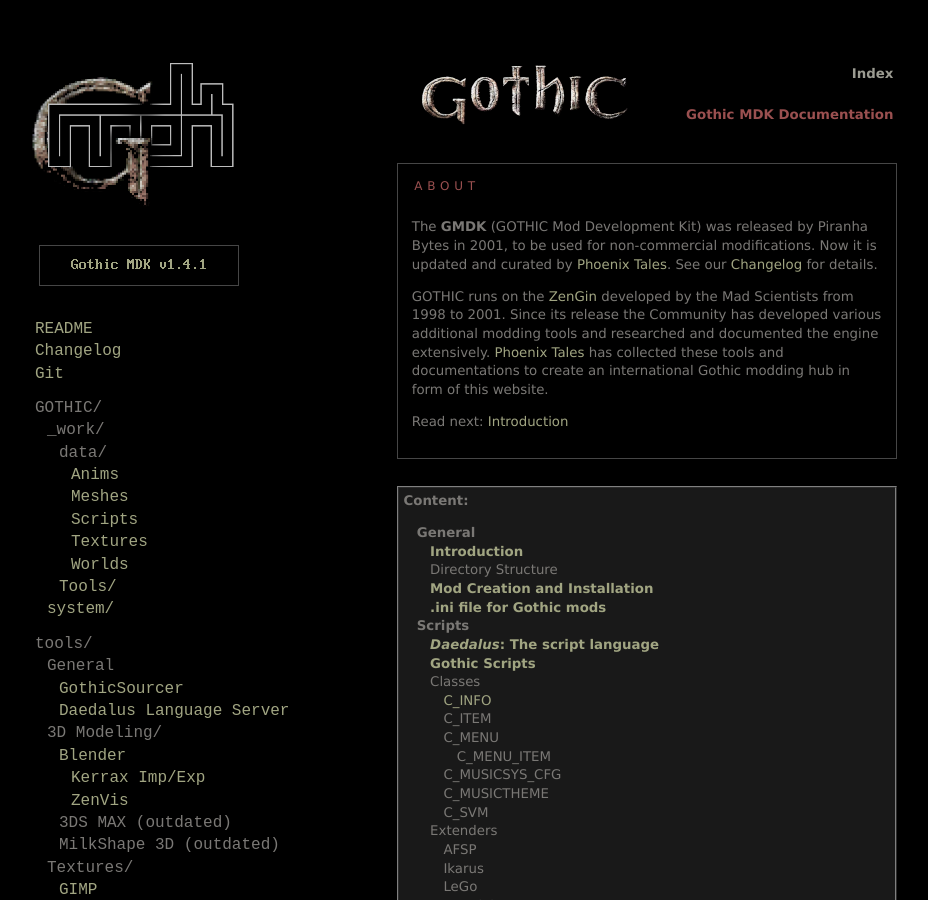
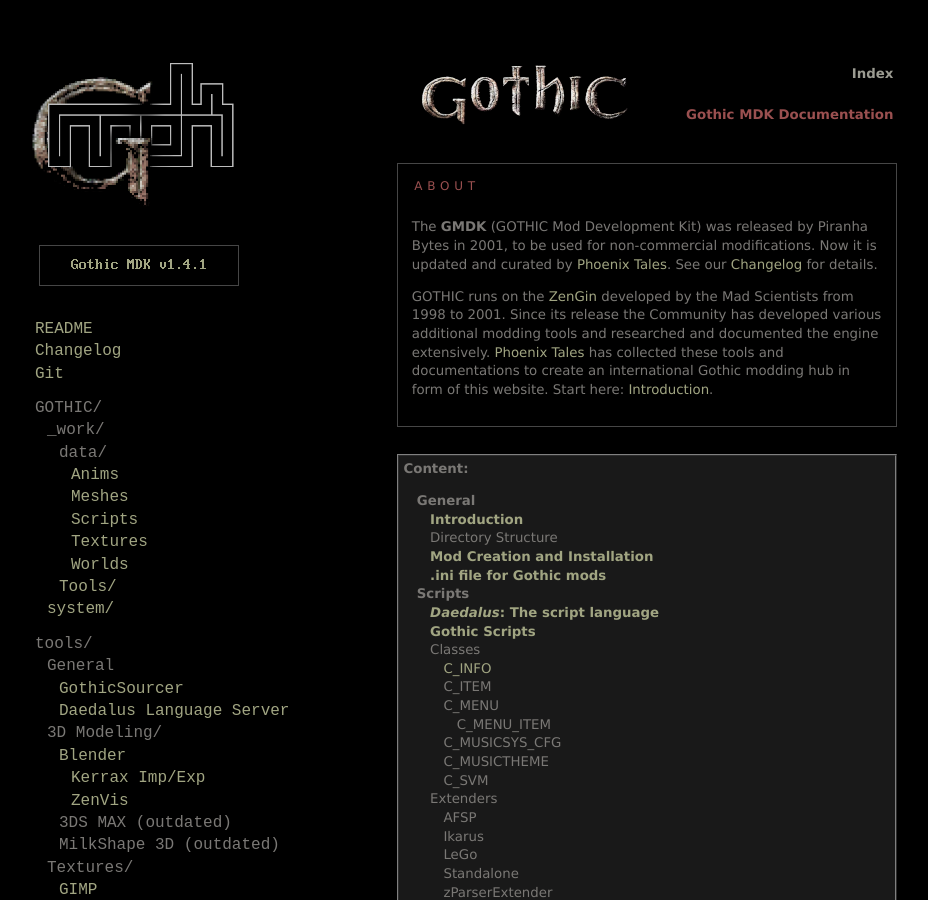
Before and after one commit to PhoenixTales/mdk.gothicarchive.org, a Jekyll site: the page built from index.html, in a window 1280 px wide and 900 px high. Shown: the whole window, without its empty margins (25-953 px from the left). Built offline with Jekyll 4.4.1, drawn with Linux system fonts in a browser that asks for light colours.

Commit message:
upd index

```diff
--- a/index.html
+++ b/index.html
@@ -33,9 +33,7 @@
 		<h2>About</h2>
 		<p>The <strong>GMDK</strong> (GOTHIC Mod Development Kit) was released by Piranha Bytes in 2001, to be used for non-commercial modifications. Now it is updated and curated by <a href="https://phoenixtales.de">Phoenix Tales</a>. See our <a href="/Changelog">Changelog</a> for details.</p>
 
-		<p>GOTHIC runs on the <a href="">ZenGin</a> developed by the Mad Scientists from 1998 to 2001. Since its release the Community has developed various additional modding tools and researched and documented the engine extensively. <a href="https://phoenixtales.de">Phoenix Tales</a> has collected these tools and documentations to create an international Gothic modding hub in form of this website.</p>
-
-		<p>Read next: <a href="/docs/mod/mdk-introduction.htm">Introduction</a></p>
+		<p>GOTHIC runs on the <a href="">ZenGin</a> developed by the Mad Scientists from 1998 to 2001. Since its release the Community has developed various additional modding tools and researched and documented the engine extensively. <a href="https://phoenixtales.de">Phoenix Tales</a> has collected these tools and documentations to create an international Gothic modding hub in form of this website. Start here: <a href="/docs/mod/mdk-introduction.htm">Introduction</a>.</p>
 	</section>
 
 	<!---
```
